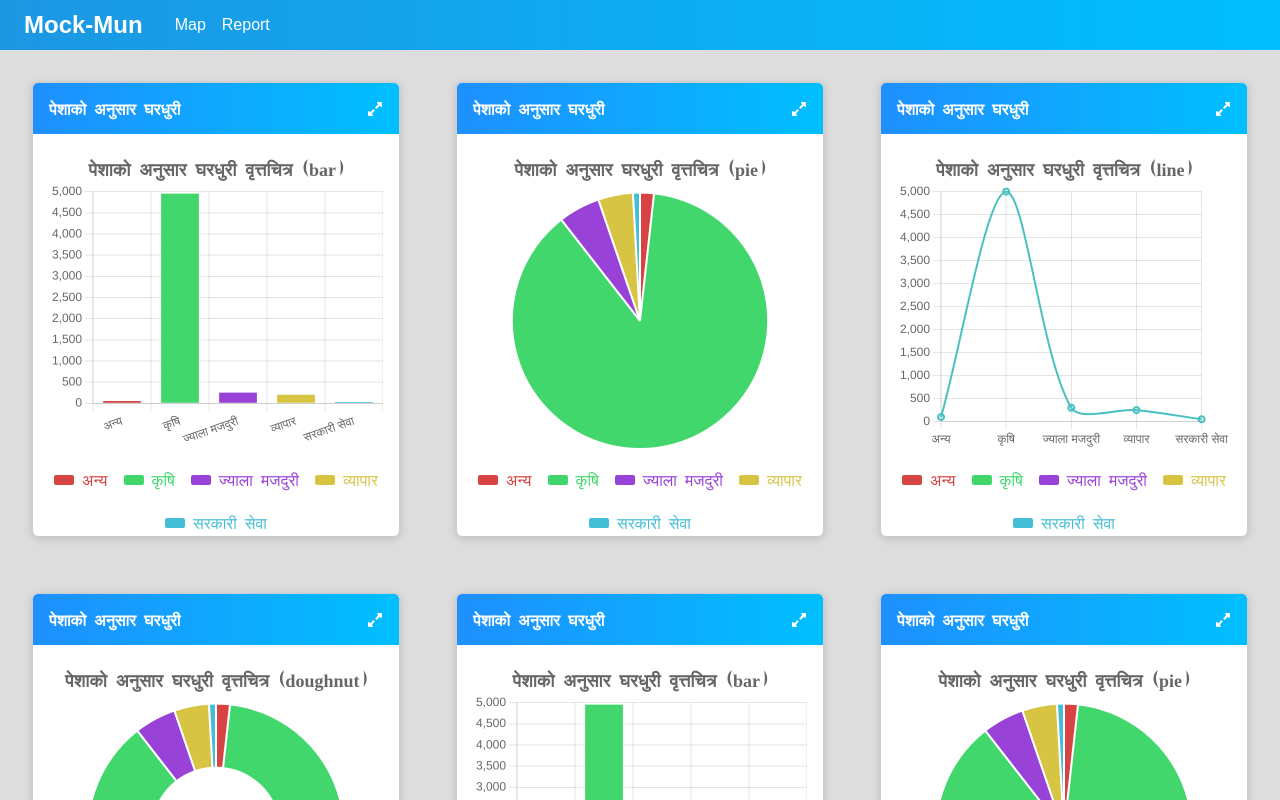
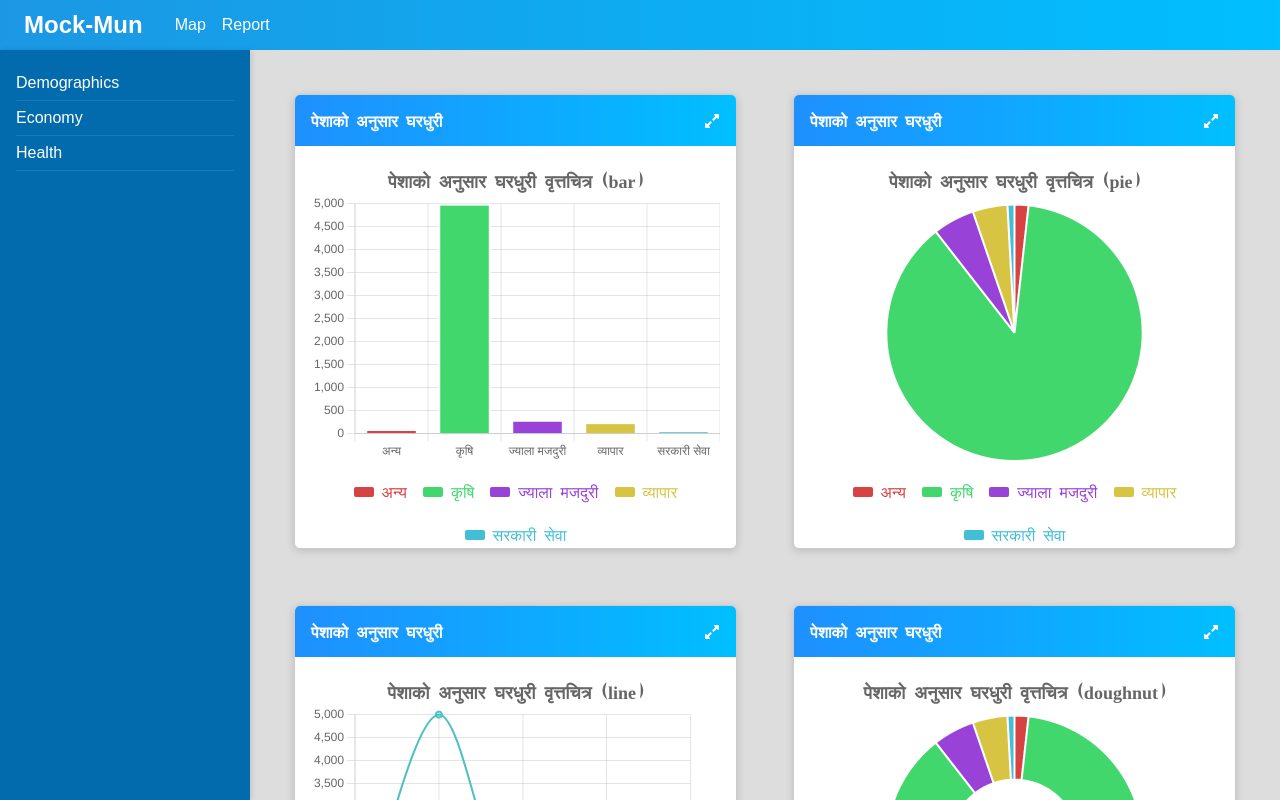
Before and after one commit to Normi333/Chart-React, a React (Vite) app: page /report in a window 1280 px wide. Shown: the top 800 px of the page. Built offline with nearby package versions, Linux system fonts and the light colour scheme.

Commit message:
ChartReportPage added

```diff
--- a/src/App.jsx
+++ b/src/App.jsx
@@ -14,9 +14,9 @@ function App() {
         <div className="App">
           <Routes>
             <Route path="/" element={<HomePage />} />
-            {/* <Route path="/report" element={<ChartReportPage />} /> */}
-            <Route path="/report" element={<ChartGrid />} />
             <Route path="/map" element={<MapPage />} />
+            <Route path="/report" element={<ChartReportPage />} />
+            {/* <Route path="/report" element={<ChartGrid />} /> */}
           </Routes>
         </div>
       </>
--- /dev/null
+++ b/src/pages/ChartReportPage.jsx
@@ -0,0 +1,19 @@
+import React from "react";
+import ChartGrid from "./ChartGrid";
+import ChartSidebar from "../utils/ChartSidebar";
+import "../styles/ChartReportPage.css";
+
+const ChartReportPage = () => {
+  return (
+    <div className="chart-report-container">
+        <div className="chart-sidebar">
+      <ChartSidebar />
+      </div>
+      <div className="chart-content">
+        <ChartGrid />
+      </div>
+    </div>
+  );
+};
+
+export default ChartReportPage;
--- /dev/null
+++ b/src/styles/ChartReportPage.css
@@ -0,0 +1,24 @@
+.chart-report-container {
+  display: flex;
+  height: 100vh;
+  margin: 0;
+}
+
+.chart-sidebar {
+  width: 250px;
+  background-color: #f0f0f0;
+  height: calc(100vh - 49px);
+  position: fixed;
+  box-sizing: border-box;
+  /* overflow-y: auto; */
+  font-family: sans-serif;
+  border-right: 1px solid #ccc;
+}
+
+.chart-content {
+  margin-left: 250px;
+  /* margin-top: -25px; */
+  padding: 12px;
+  box-sizing: border-box;
+  flex-grow: 1;
+}
--- a/src/styles/NavBar.css
+++ b/src/styles/NavBar.css
@@ -4,7 +4,7 @@
   color: white;
   width: 100%;
   position: relative;
-  z-index: 1000;
+  /* z-index: 1000; */
   /* box-shadow: 0 2px 4px rgba(0, 0, 0, 0.1); */
 }
 
--- a/src/styles/SideBar.css
+++ b/src/styles/SideBar.css
@@ -7,6 +7,7 @@
   padding: 1rem;
   box-shadow: 2px 0 5px rgba(0, 0, 0, 0.1);
   overflow-y: auto;
+  position: relative;
 }
 
 .sidebar h3,
--- /dev/null
+++ b/src/utils/ChartSidebar.jsx
@@ -0,0 +1,41 @@
+import React, { useState } from "react";
+
+const ChartSidebar = () => {
+  const [openFolder, setOpenFolder] = useState(null);
+
+  const folders = {
+    Demographics: ["Population", "Age Distribution"],
+    Economy: ["Employment", "Income"],
+    Health: ["Facilities", "Disease Rate"],
+  };
+
+  return (
+    <div className="sidebar">
+      <ul className="folder-list">
+        {Object.entries(folders).map(([folder, reports]) => (
+          <li key={folder}>
+            <div
+              className="folder-name"
+              onClick={() =>
+                setOpenFolder(openFolder === folder ? null : folder)
+              }
+            >
+              {folder}
+            </div>
+            {openFolder === folder && (
+              <ul className="report-list">
+                {reports.map((report) => (
+                  <li key={report} className="report-item">
+                    {report}
+                  </li>
+                ))}
+              </ul>
+            )}
+          </li>
+        ))}
+      </ul>
+    </div>
+  );
+};
+
+export default ChartSidebar;
```
